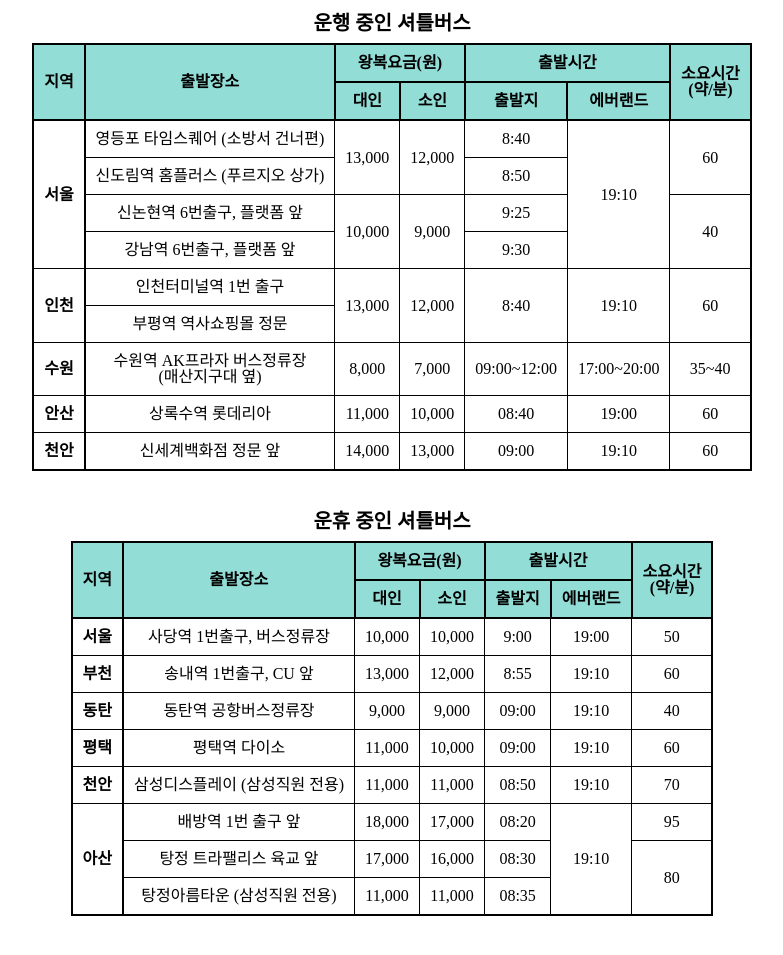
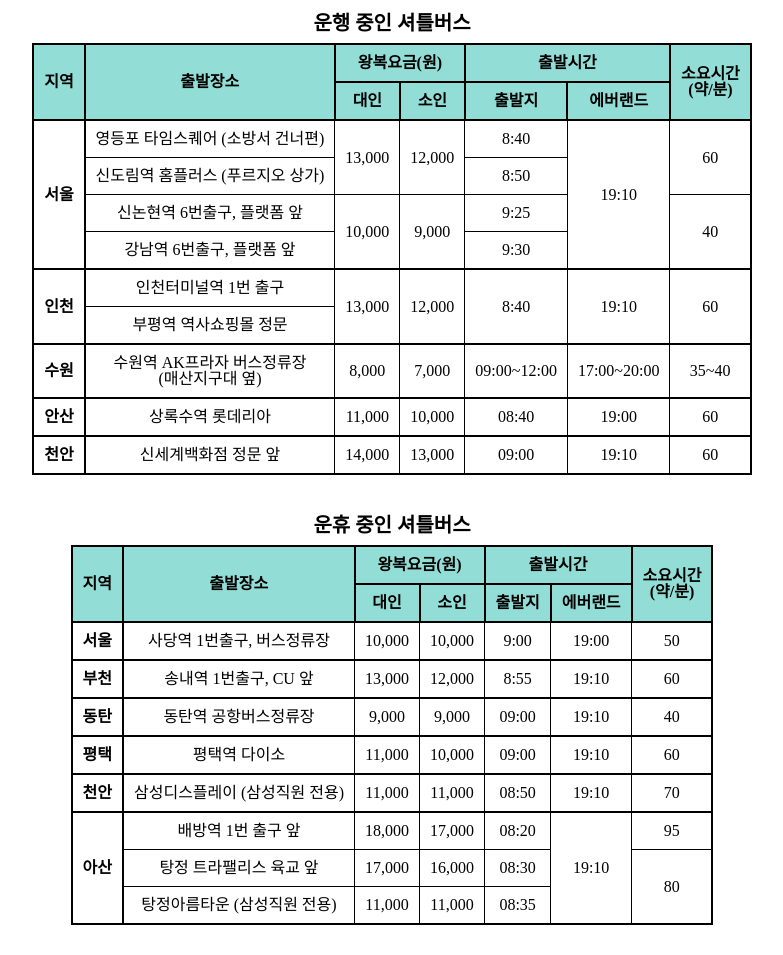
Before and after one commit to yb8350/DataTableAssignment, a plain HTML site: page index.html in a window 1280 px wide. Shown: the part 170-1125 px from the top of the page, without its empty margins (248-1031 px from the left). Drawn offline with nearby package versions, Linux system fonts and the light colour scheme.

Commit message:
Update index.html : 표 두께 변경

```diff
--- a/index.html
+++ b/index.html
@@ -74,7 +74,7 @@
         <td>9:25</td>
         <td rowspan="2">40</td>
       </tr>
-      <tr>
+      <tr class="last">
         <td>
           <a href="http://www.worldbus.co.kr/images/map/05_Gangnam.jpg" onclick="window.open(this.href, '_blank', 'width=800, height=600'); return false;">
             강남역 6번출구, 플랫폼 앞
@@ -97,7 +97,7 @@
         <td rowspan="2">19:10</td>
         <td rowspan="2">60</td>
       </tr>
-      <tr>
+      <tr  class="last">
         <td>
           <a href="http://www.worldbus.co.kr/images/map/09_Bupyeong.jpg" onclick="window.open(this.href, '_blank', 'width=800, height=600'); return false;">
             부평역 역사쇼핑몰 정문
@@ -106,7 +106,7 @@
       </tr>
 
       <!-- 수원 -->
-      <tr>
+      <tr  class="last">
         <th scope="row">수원</th>
         <td>
           <a href="http://www.worldbus.co.kr/images/map/01_Suwon.jpg" onclick="window.open(this.href, '_blank', 'width=800, height=600'); return false;">
@@ -121,7 +121,7 @@
       </tr>
 
       <!-- 안산 -->
-      <tr>
+      <tr class="last">
         <th scope="row">안산</th>
         <td>
           <a href="https://map.kakao.com/?panoid=1035092678&pan=184.0&tilt=4.0&zoom=-2&map_type=type_skyview&map_hybrid=true&map_attribute=roadview&urlx=469955&urly=1056472&urllevel=3" onclick="window.open(this.href, '_blank', 'width=800, height=600'); return false;">
@@ -136,7 +136,7 @@
       </tr>
 
        <!-- 천안 -->
-      <tr>
+      <tr  class="last">
         <th scope="row">천안</th>
         <td>
           <a href="http://www.worldbus.co.kr/images/map/01_Suwon.jpg" onclick="window.open(this.href, '_blank', 'width=800, height=600'); return false;">
@@ -172,7 +172,7 @@
 
     <tbody>
       <!-- 서울 -->
-      <tr>
+      <tr class="last">
         <th scope="row">서울</th>
         <td>
           <a href="http://www.worldbus.co.kr/images/map/08_Sadang.jpg" onclick="window.open(this.href, '_blank', 'width=800, height=600'); return false;">
@@ -187,7 +187,7 @@
       </tr>
 
       <!-- 부천 -->
-      <tr>
+      <tr class="last">
         <th scope="row">부천</th>
         <td>
           <a href="https://map.kakao.com/?panoid=1057973987&pan=244.1&tilt=-16.9&zoom=-3&map_type=type_map&map_attribute=roadview&q=%EB%B6%80%EC%B2%9C+%EC%8A%A4%ED%8C%8C%ED%8B%B0%EC%9B%80&urlx=451707&urly=1106627&urllevel=3" onclick="window.open(this.href, '_blank', 'width=800, height=600'); return false;">
@@ -202,7 +202,7 @@
       </tr>
 
       <!-- 동탄 -->
-      <tr>
+      <tr class="last">
         <th scope="row">동탄</th>
         <td>
           <a href="http://www.worldbus.co.kr/images/map/02_dongtanSRT.jpg" onclick="window.open(this.href, '_blank', 'width=800, height=600'); return false;">
@@ -217,7 +217,7 @@
       </tr>
 
       <!-- 평택 -->
-      <tr>
+      <tr class="last">
         <th scope="row">평택</th>
         <td>
           <a href="http://www.worldbus.co.kr/images/map/10_pyeongtaek.jpg" onclick="window.open(this.href, '_blank', 'width=800, height=600'); return false;">
@@ -232,7 +232,7 @@
       </tr>
 
        <!-- 천안 -->
-      <tr>
+      <tr class="last">
         <th scope="row">천안</th>
         <td>
           <a href="http://kko.to/a3bZvZcfo" onclick="window.open(this.href, '_blank', 'width=800, height=600'); return false;">
@@ -271,7 +271,7 @@
         <td>08:30</td>
         <td rowspan="2">80</td>
       </tr>
-      <tr>
+      <tr class="last">
         <td>
           <a href="http://kko.to/ypOlvZn4o" onclick="window.open(this.href, '_blank', 'width=800, height=600'); return false;">
             탕정아름타운 (삼성직원 전용)
--- a/main.css
+++ b/main.css
@@ -68,3 +68,7 @@ td {
   text-align: center;
   vertical-align: middle;
 }
+
+.last {
+  border-bottom: 2px solid black;
+}
```
